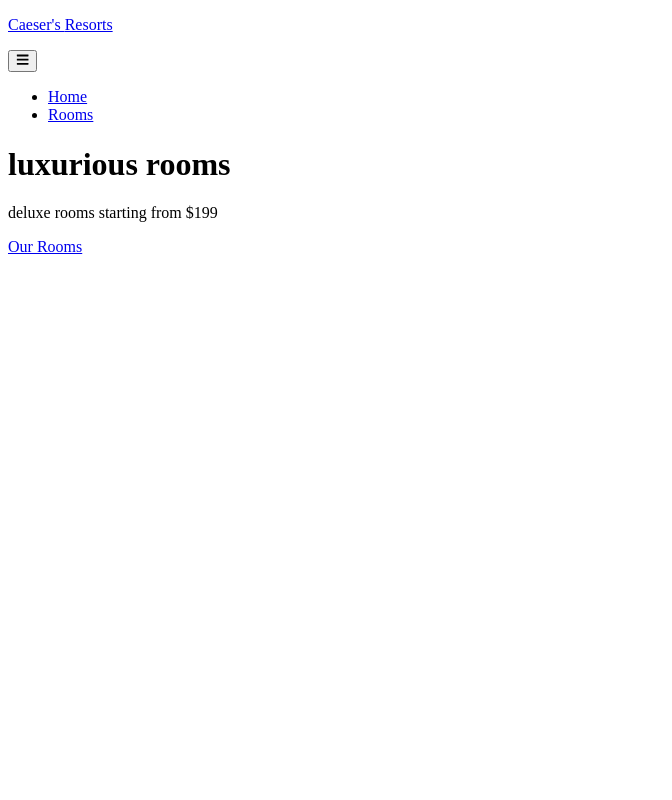
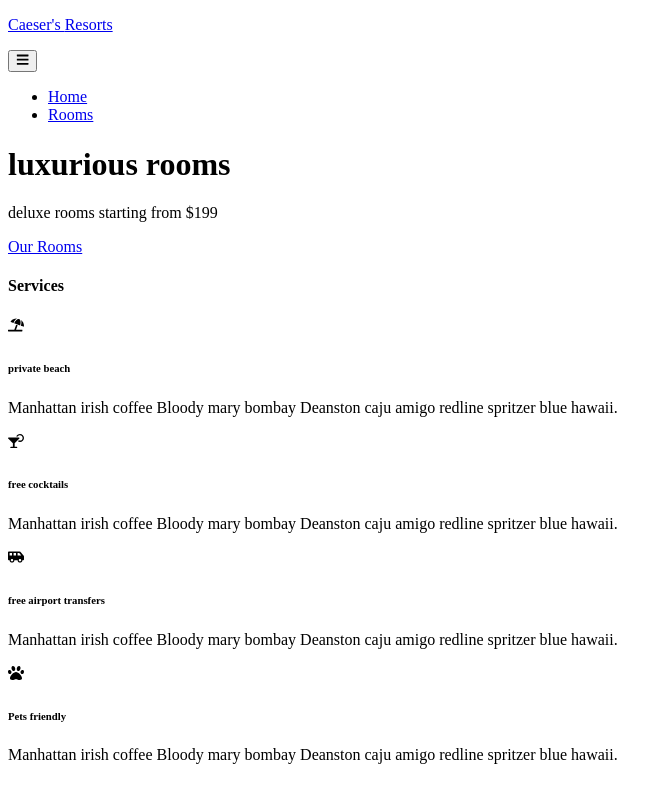
Before and after one commit to caeserlondon/caeser-Resorts, a React (Create React App) app: page / in a window 1280 px wide. Shown: the whole page, without its empty margins (0-672 px from the left). Built offline with nearby package versions, Linux system fonts and the light colour scheme.

Commit message:
Adding the Services component to the home page

```diff
--- a/src/pages/Home.js
+++ b/src/pages/Home.js
@@ -2,9 +2,11 @@ import React from 'react';
 import Hero from '../component/Hero';
 import Banner from '../component/Banner';
 import { Link } from 'react-router-dom';
+import Services from '../component/Services';
 
 export default function Home() {
 	return (
+		<>
 			<Hero>
 				<Banner
 					title="luxurious rooms"
@@ -15,5 +17,7 @@ export default function Home() {
 					</Link>
 				</Banner>
 			</Hero>
+			<Services />
+		</>
 	);
 }
```
Lines whose indentation alone changed are shown as unchanged.
